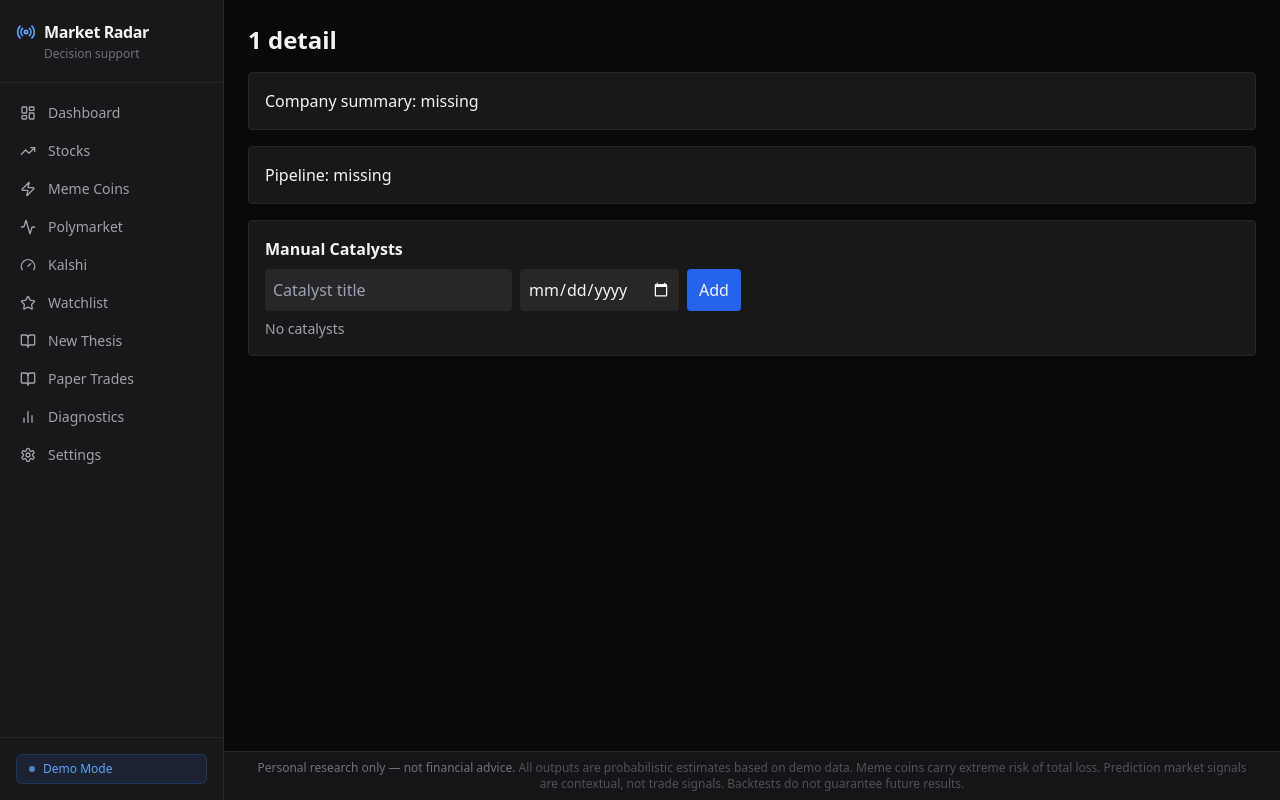
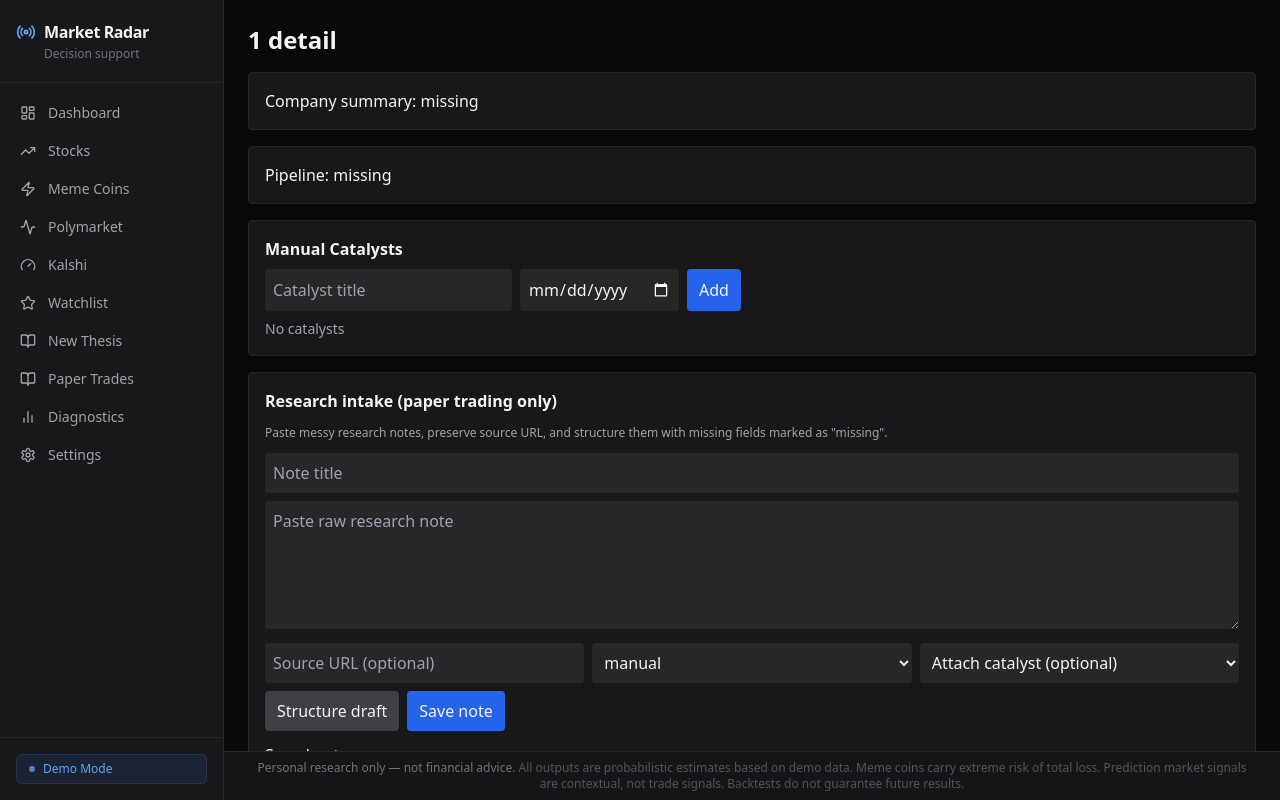
Before and after one commit to AxelGalvez11/stonktrader, a Next.js app in the folder frontend/: page /ticker/1 in a window 1280 px wide. Built offline with nearby package versions, Linux system fonts and the light colour scheme; no server answers; the database is empty.

Commit message:
Phase 1.7 add manual biotech research intake and structuring

```diff
--- /dev/null
+++ b/frontend/src/app/api/research-notes/route.ts
@@ -0,0 +1,15 @@
+import { NextRequest, NextResponse } from 'next/server';
+import { sb } from '@/lib/supabase/rest';
+
+export async function GET(req: NextRequest) {
+  const ticker = req.nextUrl.searchParams.get('ticker');
+  const q = ticker ? `research_notes?select=*&ticker=eq.${ticker}&order=created_at.desc` : 'research_notes?select=*&order=created_at.desc';
+  try { return NextResponse.json(await sb(q)); } catch (e: any) { return NextResponse.json({ error: e.message }, { status: 500 }); }
+}
+
+export async function POST(req: NextRequest) {
+  try {
+    const body = await req.json();
+    return NextResponse.json(await sb('research_notes', { method: 'POST', body: JSON.stringify([{ ...body, updated_at: new Date().toISOString() }]) }));
+  } catch (e: any) { return NextResponse.json({ error: e.message }, { status: 500 }); }
+}
--- /dev/null
+++ b/frontend/src/app/api/research-structure/route.ts
@@ -0,0 +1,7 @@
+import { NextRequest, NextResponse } from 'next/server';
+import { structureResearchNote } from '@/features/biotech/lib/researchStructurer';
+
+export async function POST(req: NextRequest) {
+  const body = await req.json();
+  return NextResponse.json(structureResearchNote(body));
+}
--- a/frontend/src/app/thesis/new/page.tsx
+++ b/frontend/src/app/thesis/new/page.tsx
@@ -1,11 +1,29 @@
 'use client';
-import { useState } from 'react';
+import { useEffect, useState } from 'react';
+import { useSearchParams } from 'next/navigation';
 import { mockThesis } from '@/features/biotech/data/mockData';
 import { validateThesisJson } from '@/features/biotech/lib/thesisSchema';
 
 export default function NewThesisPage() {
+  const params = useSearchParams();
+  const noteId = params.get('noteId');
+  const ticker = params.get('ticker');
   const [text, setText] = useState(JSON.stringify(mockThesis, null, 2));
   const [msg, setMsg] = useState('');
+
+  useEffect(() => {
+    async function loadNote() {
+      if (!noteId) return;
+      const r = await fetch('/api/research-notes');
+      if (!r.ok) return;
+      const notes = await r.json();
+      const n = notes.find((x: any) => x.id === noteId);
+      if (!n) return;
+      const draft = { ...mockThesis, ticker: ticker || mockThesis.ticker, source_summary: [{ sourceId: n.id, sourceType: n.source_type, url: n.source_url || 'missing', note: n.title }] };
+      setText(JSON.stringify(draft, null, 2));
+    }
+    loadNote();
+  }, [noteId, ticker]);
 
   async function submit() {
     setMsg('');
@@ -13,13 +31,15 @@ export default function NewThesisPage() {
     try { parsed = JSON.parse(text); } catch { setMsg('Invalid JSON'); return; }
     const valid = validateThesisJson(parsed);
     if (!valid.ok) { setMsg((valid.errors || ['Invalid thesis']).join(' | ')); return; }
-    const r = await fetch('/api/theses', { method: 'POST', body: JSON.stringify({ ticker: parsed.ticker, thesis_json: parsed, source_ids: parsed.source_summary?.map((s:any)=>s.sourceId) || [] }) });
+    const sourceIds = parsed.source_summary?.map((s: any) => s.sourceId).filter(Boolean) || [];
+    if (sourceIds.length === 0) { setMsg('At least one source summary is required.'); return; }
+    const r = await fetch('/api/theses', { method: 'POST', body: JSON.stringify({ ticker: parsed.ticker, thesis_json: parsed, source_ids: sourceIds }) });
     setMsg(r.ok ? 'Thesis saved.' : `Save failed: ${(await r.json()).error}`);
   }
 
   return <div className="p-6 space-y-4">
     <h1 className="text-2xl font-semibold">AI Thesis Generator</h1>
-    <p className="text-sm text-zinc-400">Separate facts, assumptions, and interpretations. Use "missing" for unknown data.</p>
+    <p className="text-sm text-zinc-400">Research and paper trading only. Separate facts, assumptions, and interpretations. Use "missing" for unknown data.</p>
     <textarea className="w-full h-[420px] bg-zinc-900 border border-zinc-800 rounded p-3 font-mono text-xs" value={text} onChange={e => setText(e.target.value)} />
     <button className="bg-blue-600 rounded px-3 py-2" onClick={submit}>Validate + Save thesis</button>
     {msg && <div className="text-sm text-amber-300">{msg}</div>}
--- a/frontend/src/app/ticker/[symbol]/page.tsx
+++ b/frontend/src/app/ticker/[symbol]/page.tsx
@@ -1,15 +1,25 @@
 'use client';
 import { useEffect, useState } from 'react';
+
+const SOURCE_TYPES = ['manual','company_ir','sec','pubmed','clinical_trials','fda','news','other'] as const;
 
 export default function TickerPage({ params }: { params: { symbol: string } }) {
   const symbol = params.symbol.toUpperCase();
   const [catalysts, setCatalysts] = useState<any[]>([]);
+  const [notes, setNotes] = useState<any[]>([]);
   const [title, setTitle] = useState('');
   const [expectedDate, setExpectedDate] = useState('');
+  const [noteTitle, setNoteTitle] = useState('');
+  const [noteText, setNoteText] = useState('');
+  const [sourceUrl, setSourceUrl] = useState('');
+  const [sourceType, setSourceType] = useState<(typeof SOURCE_TYPES)[number]>('manual');
+  const [attachCatalyst, setAttachCatalyst] = useState('');
+  const [structured, setStructured] = useState<any>(null);
 
   async function load() {
-    const r = await fetch(`/api/catalysts?ticker=${symbol}`);
-    if (r.ok) setCatalysts(await r.json());
+    const [c, n] = await Promise.all([fetch(`/api/catalysts?ticker=${symbol}`), fetch(`/api/research-notes?ticker=${symbol}`)]);
+    if (c.ok) setCatalysts(await c.json());
+    if (n.ok) setNotes(await n.json());
   }
   useEffect(() => { load(); }, [symbol]);
 
@@ -17,6 +27,18 @@ export default function TickerPage({ params }: { params: { symbol: string } }) {
     e.preventDefault();
     await fetch('/api/catalysts', { method: 'POST', body: JSON.stringify({ ticker: symbol, title, expected_date: expectedDate, catalyst_type: 'manual', risk_level: 'medium', status: 'upcoming' }) });
     setTitle(''); setExpectedDate('');
+    await load();
+  }
+
+  async function structureNote() {
+    const r = await fetch('/api/research-structure', { method: 'POST', body: JSON.stringify({ ticker: symbol, raw_text: noteText, company: 'missing' }) });
+    setStructured(await r.json());
+  }
+
+  async function saveNote(e: React.FormEvent) {
+    e.preventDefault();
+    await fetch('/api/research-notes', { method: 'POST', body: JSON.stringify({ ticker: symbol, title: noteTitle || `Note ${new Date().toISOString()}`, raw_text: noteText, source_url: sourceUrl || null, source_type: sourceType, catalyst_id: attachCatalyst || null, user_id: '00000000-0000-0000-0000-000000000000' }) });
+    setNoteTitle(''); setNoteText(''); setSourceUrl(''); setAttachCatalyst(''); setStructured(null);
     await load();
   }
 
@@ -33,5 +55,28 @@ export default function TickerPage({ params }: { params: { symbol: string } }) {
       </form>
       {catalysts.length === 0 ? <div className="text-sm text-zinc-400">No catalysts</div> : catalysts.map(c => <div key={c.id} className="text-sm py-1">{c.expected_date}: {c.title}</div>)}
     </div>
+
+    <div className="bg-zinc-900 border border-zinc-800 rounded p-4 space-y-3">
+      <h2 className="font-semibold">Research intake (paper trading only)</h2>
+      <p className="text-xs text-zinc-400">Paste messy research notes, preserve source URL, and structure them with missing fields marked as "missing".</p>
+      <form onSubmit={saveNote} className="space-y-2">
+        <input className="bg-zinc-800 p-2 rounded w-full" placeholder="Note title" value={noteTitle} onChange={e => setNoteTitle(e.target.value)} required />
+        <textarea className="bg-zinc-800 p-2 rounded w-full h-32" placeholder="Paste raw research note" value={noteText} onChange={e => setNoteText(e.target.value)} required />
+        <div className="grid grid-cols-3 gap-2">
+          <input className="bg-zinc-800 p-2 rounded" placeholder="Source URL (optional)" value={sourceUrl} onChange={e => setSourceUrl(e.target.value)} />
+          <select className="bg-zinc-800 p-2 rounded" value={sourceType} onChange={e => setSourceType(e.target.value as any)}>{SOURCE_TYPES.map(s => <option key={s} value={s}>{s}</option>)}</select>
+          <select className="bg-zinc-800 p-2 rounded" value={attachCatalyst} onChange={e => setAttachCatalyst(e.target.value)}><option value="">Attach catalyst (optional)</option>{catalysts.map(c => <option key={c.id} value={c.id}>{c.title}</option>)}</select>
+        </div>
+        <div className="flex gap-2">
+          <button type="button" className="bg-zinc-700 rounded px-3 py-2" onClick={structureNote}>Structure draft</button>
+          <button className="bg-blue-600 rounded px-3 py-2">Save note</button>
+        </div>
+      </form>
+      {structured && <pre className="text-xs bg-zinc-950 border border-zinc-800 rounded p-2 overflow-auto">{JSON.stringify(structured, null, 2)}</pre>}
+      <div>
+        <h3 className="font-medium">Saved notes</h3>
+        {notes.length === 0 ? <div className="text-sm text-zinc-400">No notes yet</div> : notes.map(n => <div key={n.id} className="border-t border-zinc-800 py-2 text-sm"><div className="font-medium">{n.title}</div><div className="text-zinc-400">{n.source_type} {n.source_url ? `• ${n.source_url}` : ''}</div><div className="line-clamp-2">{n.raw_text}</div><a className="text-blue-400 text-xs" href={`/thesis/new?ticker=${symbol}&noteId=${n.id}`}>Use in thesis</a></div>)}
+      </div>
+    </div>
   </div>;
 }
--- /dev/null
+++ b/frontend/src/features/biotech/lib/researchStructurer.js
@@ -0,0 +1,32 @@
+function pick(raw, re) {
+  const m = raw.match(re);
+  return m?.[1]?.trim() || 'missing';
+}
+
+export function structureResearchNote({ raw_text, ticker = 'missing', company = 'missing' }) {
+  const raw = String(raw_text || '');
+  const out = {
+    company,
+    ticker,
+    drug_candidate: pick(raw, /(?:drug|candidate)\s*[:\-]\s*([^\n]+)/i),
+    indication: pick(raw, /indication\s*[:\-]\s*([^\n]+)/i),
+    mechanism: pick(raw, /mechanism\s*[:\-]\s*([^\n]+)/i),
+    trial_phase: pick(raw, /(phase\s*[1234])/i),
+    catalyst: pick(raw, /catalyst\s*[:\-]\s*([^\n]+)/i),
+    expected_date: pick(raw, /(20\d{2}-\d{2}-\d{2}|q[1-4]\s*20\d{2}|h[12]\s*20\d{2})/i),
+    primary_endpoint: pick(raw, /primary endpoint\s*[:\-]\s*([^\n]+)/i),
+    safety_concerns: pick(raw, /safety\s*[:\-]\s*([^\n]+)/i),
+    cash_runway_info: pick(raw, /cash runway\s*[:\-]\s*([^\n]+)/i),
+    dilution_info: pick(raw, /dilution\s*[:\-]\s*([^\n]+)/i),
+    bull_points: raw.toLowerCase().includes('bull') ? ['See note bull section'] : ['missing'],
+    bear_points: raw.toLowerCase().includes('bear') ? ['See note bear section'] : ['missing'],
+    missing_fields: [],
+    suggested_follow_up_questions: [
+      'What source confirms the expected catalyst date?',
+      'What does management guide for cash runway?',
+      'What data would invalidate the thesis?'
+    ],
+  };
+  out.missing_fields = Object.entries(out).filter(([_,v]) => typeof v === 'string' && v === 'missing').map(([k]) => k);
+  return out;
+}
```
Also changed, not shown: 2 other files (tests, documents, lock files or other folders).
